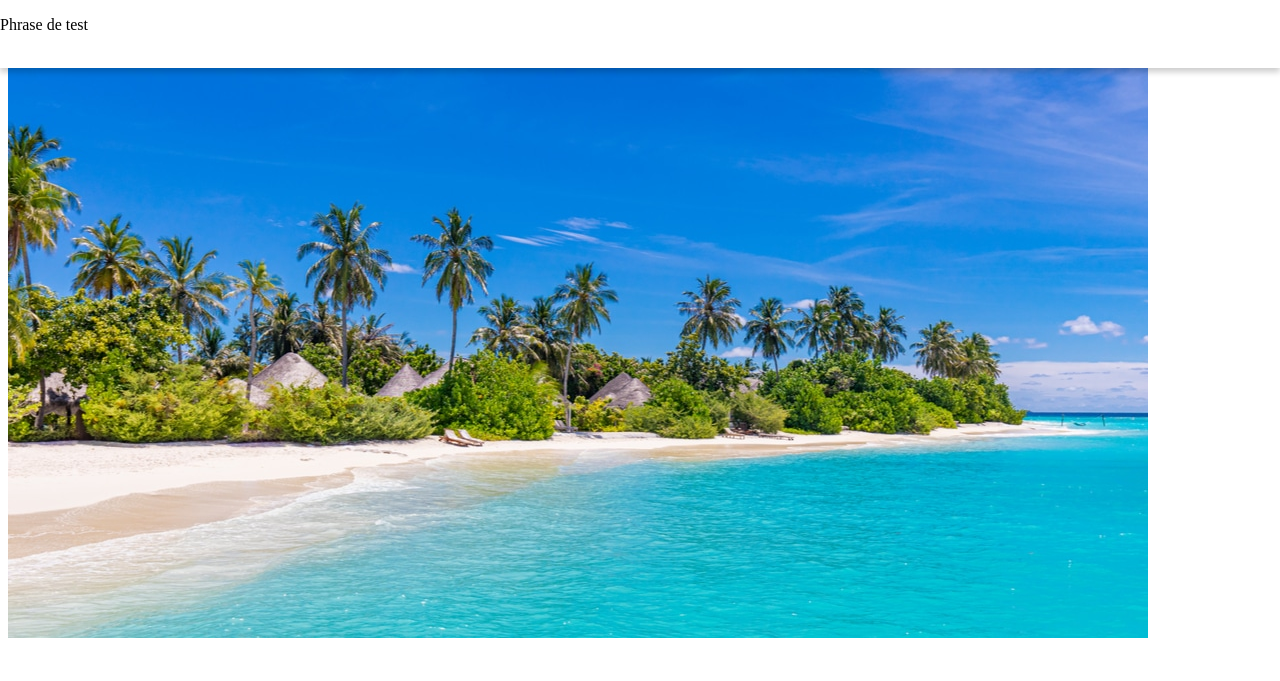
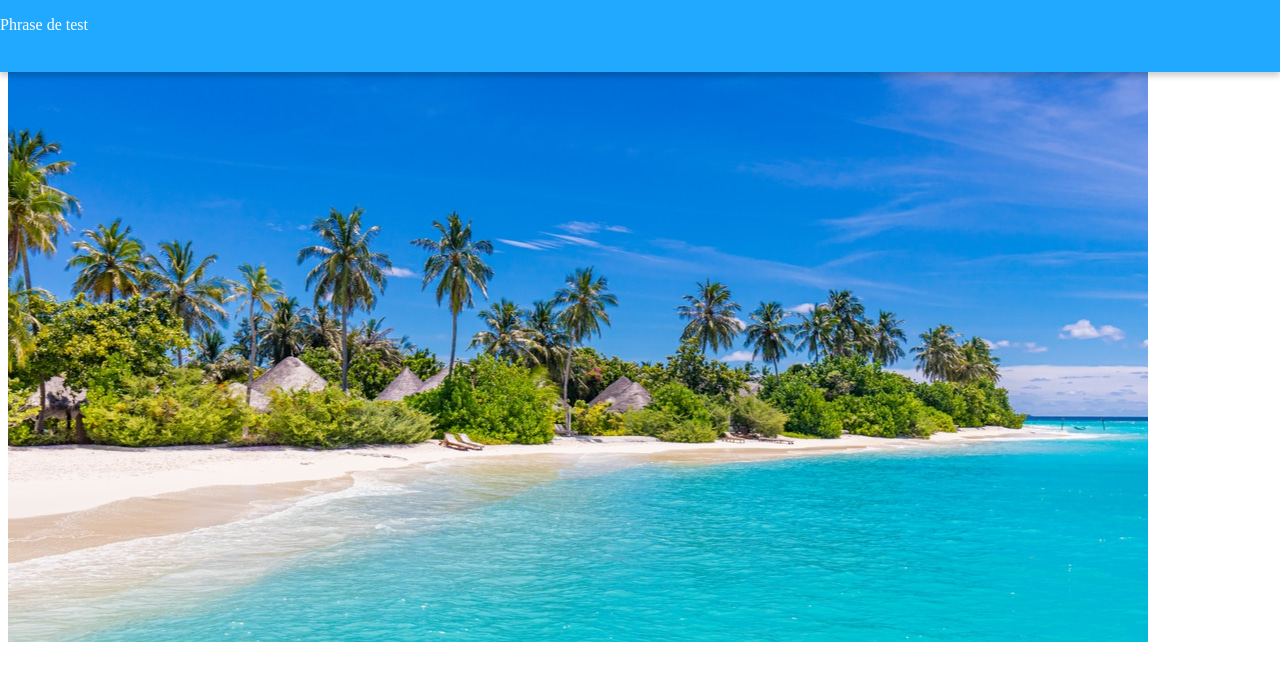
Before and after one commit to Zoulou95/Projet-Info4-CY-MI5A, a PHP site: page / in a window 1280 px wide. Shown: the top 681 px of the page. Run offline with PHP 8.4, Linux system fonts and the light colour scheme.

Commit message:
[phase#1] START

```diff
--- a/src/style.css
+++ b/src/style.css
@@ -1,14 +1,17 @@
+p {
+    color: white;
+}
+
 .navigation-bar {
     top: 0;
     left: 0;
     position: fixed;
     width: 100%;
-    height: 8.5vh; /* = 10% hauteur fenêtre*/
+    height: 9vh; /* = 10% hauteur fenêtre*/
     box-shadow: 0px 4px 6px rgba(0, 0, 0, 0.2);
+    background-color: #21a9ff; /*OU #48b7ff ?*/
 }
 
 .center-img-display {
-    margin-top: 8.5vh;
+    margin-top: 9vh;
 }
-
-/* Utiliser flex peut être bien pour adapter le site à tous les écrans*/
```
